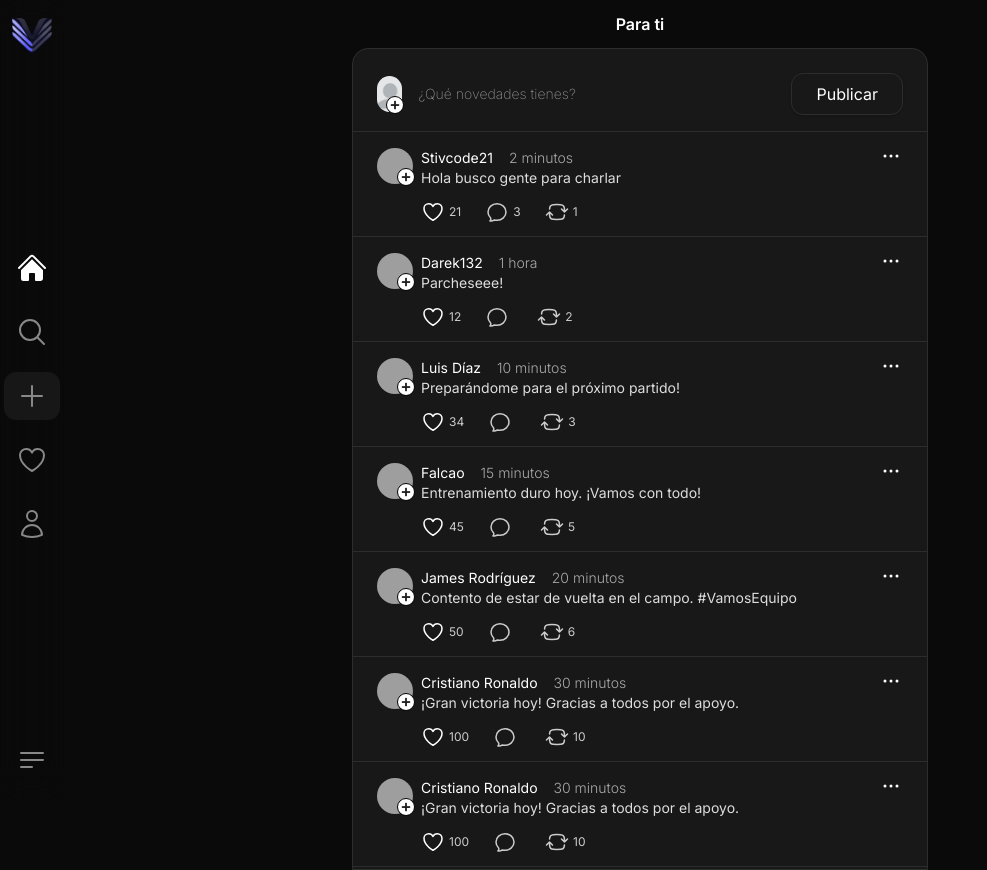
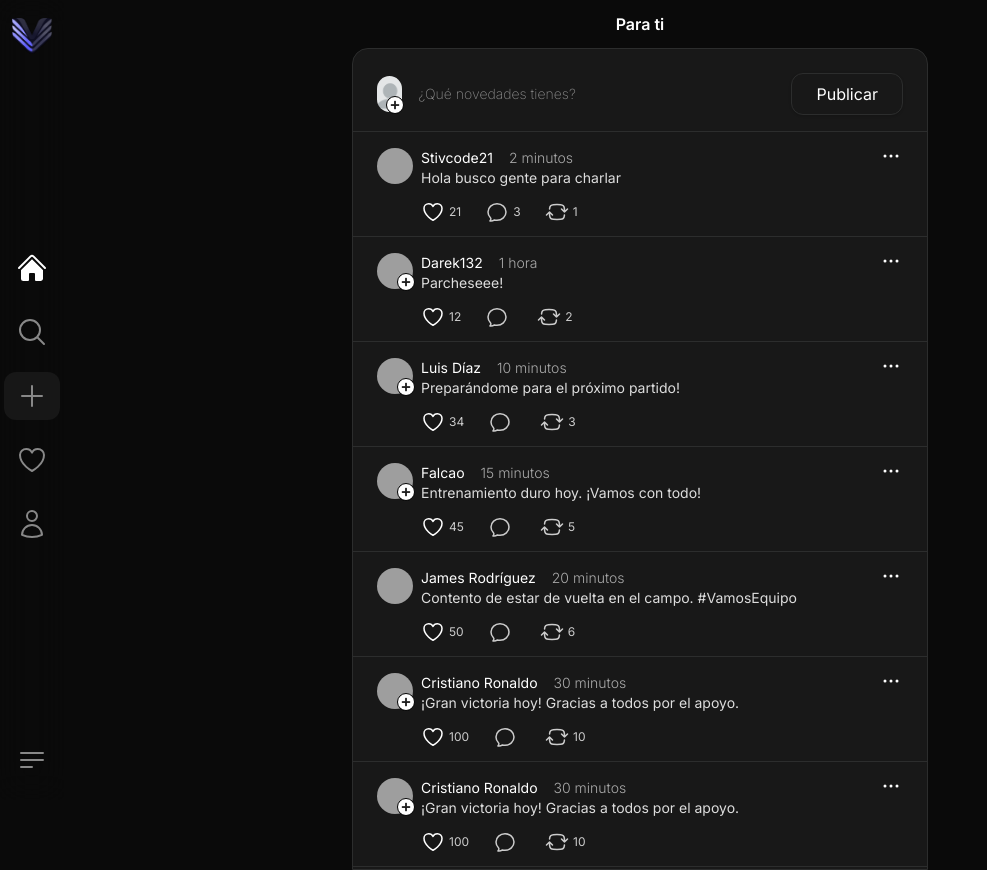
Before and after one commit to stivcode21/ViFlow-Social-Network, a React (Vite) app: page /home in a window 1280 px wide. Shown: the whole page, without its empty margins (0-987 px from the left). Built offline with nearby package versions, Linux system fonts and the light colour scheme; grey boxes are pictures that could not be loaded.

Commit message:
new attribute follow data.ts, in the posts

```diff
--- a/src/components/home/Post.tsx
+++ b/src/components/home/Post.tsx
@@ -16,6 +16,7 @@ interface PostProps {
   amountLike?: number;
   amountComments?: number;
   amountRepost?: number;
+  follow?: boolean;
   toggleModalComment: () => void;
 }
 
@@ -28,6 +29,7 @@ const Post: React.FC<PostProps> = ({
   amountLike,
   amountComments,
   amountRepost,
+  follow,
   toggleModalComment,
 }) => {
   const [liked, setLiked] = useState(false);
@@ -47,7 +49,7 @@ const Post: React.FC<PostProps> = ({
     <section className="w-full h-auto px-6 border-b border-style">
       <div className="relative pt-4 pb-2">
         <div className="flex items-start gap-2 text-sm">
-          <ImgProfile id={id} img={img} />
+          <ImgProfile id={id} img={img} ifExist={follow} />
           <div>
             <div className="flex gap-4">
               <p className="">{name}</p>
--- a/src/data/data.ts
+++ b/src/data/data.ts
@@ -58,6 +58,7 @@ const PostData: PostType[] = [
         liked: false,
       },
     ],
+    follow: true,
   },
   {
     id: 2,
@@ -98,6 +99,7 @@ const PostData: PostType[] = [
     amountLike: 50,
     amountRepost: 6,
     comments: [],
+    follow: true,
   },
   {
     id: 6,
--- a/src/pages/Home.tsx
+++ b/src/pages/Home.tsx
@@ -88,6 +88,7 @@ const Home: React.FC = () => {
               amountLike={post.amountLike}
               amountComments={post.amountComments}
               amountRepost={post.amountRepost}
+              follow={post.follow}
               toggleModalComment={() => handleCommentClick(post.id)}
             />
           ))}
```
